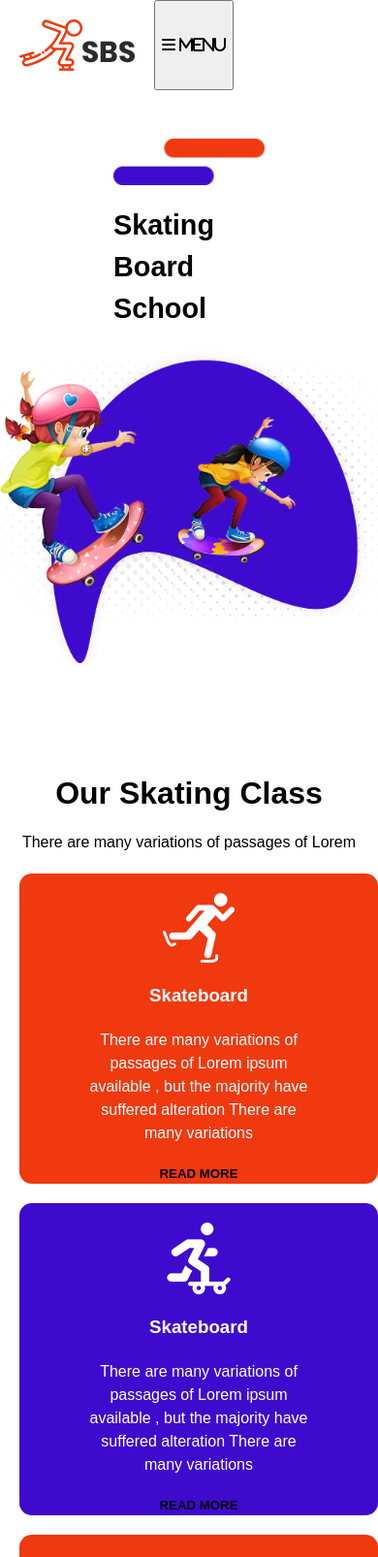
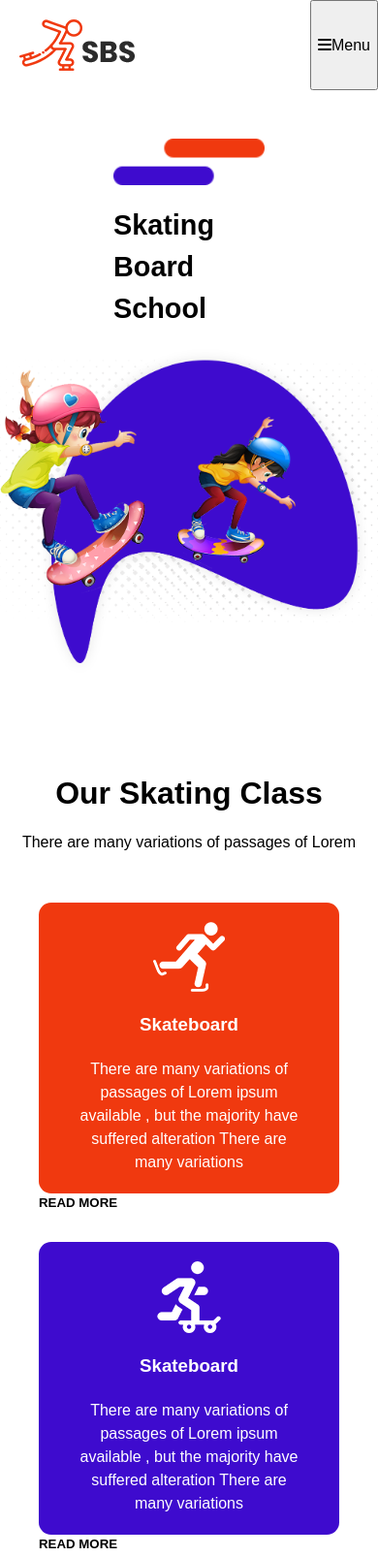
Before and after one commit to gkmaran/School_Website, a plain HTML site: page index.html in a window 390 px wide. Shown: the top 1606 px of the page at 97% size. Drawn offline with Linux system fonts and the light colour scheme.

Commit message:
correct responsive

```diff
--- a/index.html
+++ b/index.html
@@ -13,7 +13,7 @@
 </head>
 <body>
     <nav id="sidenav" class="sidenav">
-        <button onclick="closenav()"><i class="fa-solid fa-xmark"> Close</i></button>
+        <button onclick="closenav()"><i class="fa-solid fa-xmark"></i> Close</button>
         <ul>
             <li><a href="#home">home</a></li>
             <li><a href="#about">about</a></li>
@@ -31,7 +31,7 @@
             <a href="#shop">shop</a>
             <a href="#contact">contact us</a>
         </nav>
-        <button id="open" onclick="opennav()"><i class="fa-solid fa-bars"> Menu</i></button>
+        <button id="open" onclick="opennav()"><i class="fa-solid fa-bars"> </i>Menu</button>
     </header>
     <main>
         <section class="container1">
@@ -53,25 +53,19 @@
                 <img src="src/class1.png" alt="Skating">
                 <h3>Skateboard</h3>
                 <p>There are many variations of <br> passages of Lorem ipsum <br> available , but the majority have <br> suffered alteration There are <br> many variations </p>
-                <div class="read">
-                    <h5>READ MORE</h5>
-                </div>
+                <h5>READ MORE</h5>
             </div>
             <div class="text-wrapper1" id="color">
                 <img src="src/class2.png" alt="Skating">
                 <h3>Skateboard</h3>
                 <p>There are many variations of <br> passages of Lorem ipsum <br> available , but the majority have <br> suffered alteration There are <br> many variations </p>
-                <div class="read">
-                    <h5>READ MORE</h5>
-                </div>
+                <h5>READ MORE</h5>
             </div>
             <div class="text-wrapper1">
                 <img src="src/class3.png" alt="Skating">
                 <h3>Skateboard</h3>
                 <p>There are many variations of <br> passages of Lorem ipsum <br> available , but the majority have <br> suffered alteration There are <br> many variations </p>
-                <div class="read">
-                    <h5>READ MORE</h5>
-                </div>
+                <h5 >READ MORE</h5>
             </div>
             </div>
         </section>
@@ -84,7 +78,6 @@
                 <img src="src/about.png" alt="about">
             </div>
         </section>
-
     </main>
     <footer>
 
--- a/style.css
+++ b/style.css
@@ -9,6 +9,9 @@ body{
 }
 .navbar{
     margin:auto;
+}
+#open{
+    margin-left: auto;
 }
 .navbar a{
     text-transform: uppercase;
@@ -81,6 +84,7 @@ header img{
     justify-content: center;
     width: 100%;
     margin-top: 20px;
+
 }
 .text-wrapper1{
     background-color: #f0390f;
@@ -89,8 +93,8 @@ header img{
     border-radius: 0.8rem;
     margin-left: 20px;
 }
-.read h5{
-    margin-right: auto;
+.text-wrapper1 h5{
+    float: left;
     color: black;
     font-weight: 900;
 }
@@ -125,6 +129,7 @@ header img{
     margin-top: 20px;
 }
 .img2{
+    margin-top: 80px;
     width: 50%;
 }
 @media (max-width:767px) {
@@ -148,9 +153,11 @@ header img{
     }
     #container2{
         display: block;
+        padding: 0px 40px;
     }
     .text-wrapper1{
-        margin-bottom: 20px;
+        width: 100%;
+        margin: 50px auto;
     }
     .container3{
         display: block;
@@ -163,4 +170,7 @@ header img{
     #open{
         display: none;
     }
+    .text-wrapper1 h5{
+        position: absolute;
+    }
 }
```
